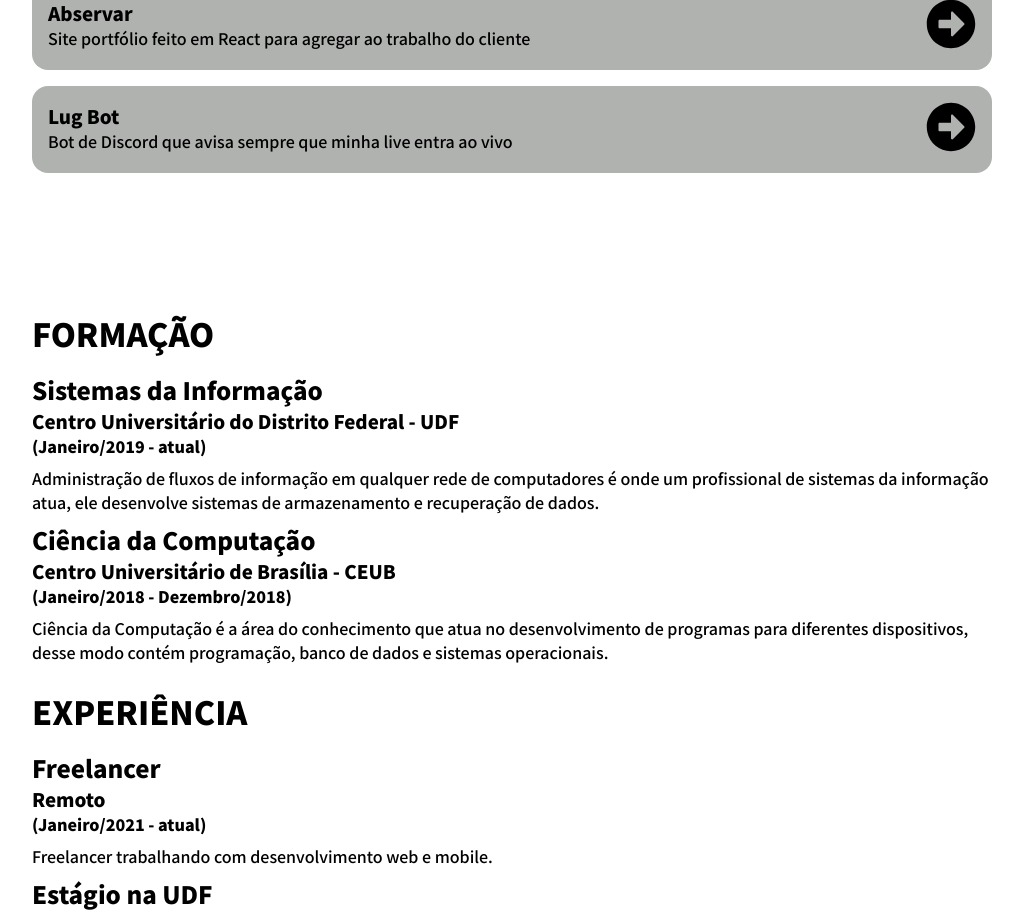
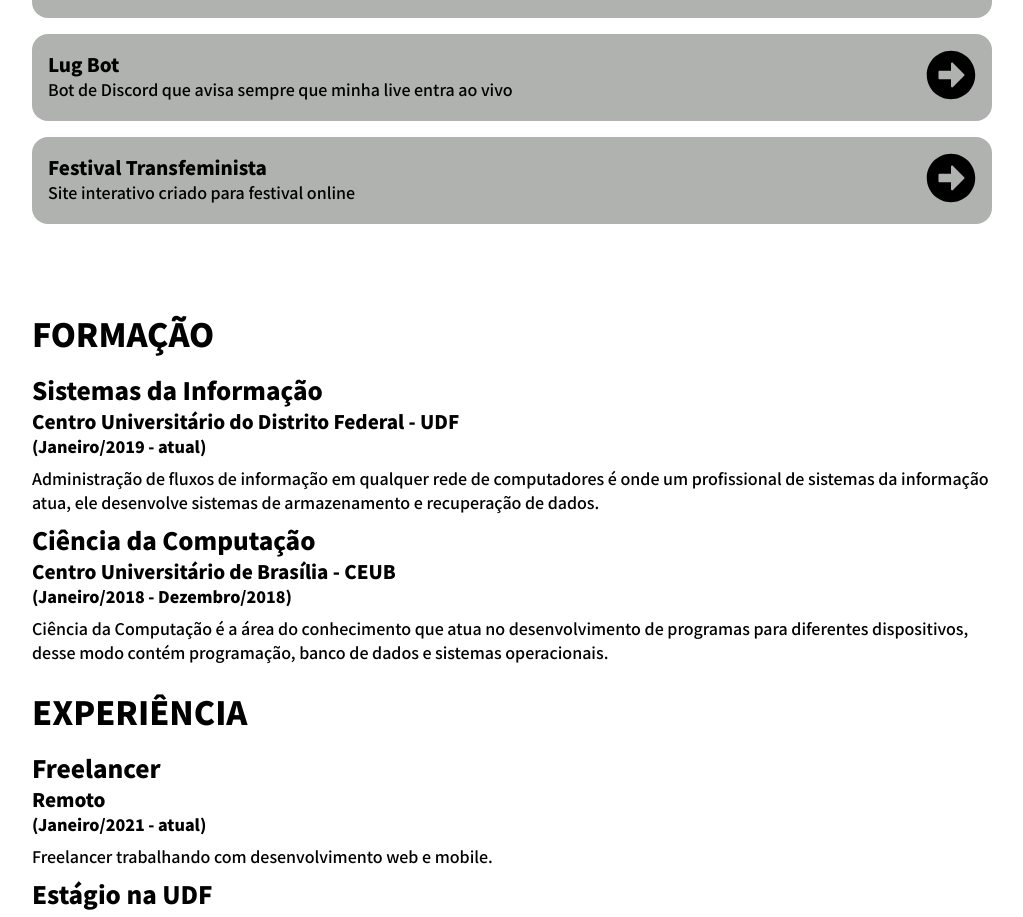
Before and after one commit to lugonpedro/lugon.dev, a React (Create React App) app: page / in a window 1280 px wide. Shown: the part 1900-2817 px from the top of the page, without its empty margins (248-1271 px from the left). Built offline with nearby package versions, Linux system fonts and the light colour scheme.

Commit message:
:sparkles: adding a project

```diff
--- a/src/data/projects.js
+++ b/src/data/projects.js
@@ -3,6 +3,7 @@ import autoescola from "../assets/autoescola.png";
 import mate from "../assets/mate.png";
 import onichan from "../assets/onichan.png";
 import lugbot from "../assets/lugbot.png";
+import festivaltf from "../assets/festivaltf.png";
 
 export const projects = [
   {
@@ -39,8 +40,7 @@ export const projects = [
     imagealt: "Onichan Bot",
     summary:
       "Bot de Discord feito com o Discord JS integrando também a API jikan-node que faz conexão com o My Anime List, sendo capaz de pegar perfis de usuários, animes, mangás, personagens, pessoas, e muitas coisas mais. Projeto open source feito por pura diversão e vontade de aprender tecnologias novas! Caso queira implementar features e participar do projeto entre em contato comigo pelas redes sociais ou o formulário do site.",
-    link:
-      "https://discord.com/oauth2/authorize?client_id=805520334111375410&scope=bot&permissions=8",
+    link: "https://discord.com/oauth2/authorize?client_id=805520334111375410&scope=bot&permissions=8",
     source: "https://github.com/1ugon/bot-onichan",
   },
   {
@@ -65,9 +65,20 @@ export const projects = [
     imagealt: "Lug Bot",
     summary:
       "Bot de Discord feito com o Discord JS integrado a API da Twitch.tv que recebe quando minha live fica ao vivo e avisa no servidor. Projeto open source feito por pura diversão, facilitação e vontade de aprender tecnologias novas!",
-    link:
-      "https://discord.com/oauth2/authorize?client_id=809327272381120533&scope=bot&permissions=8",
+    link: "https://discord.com/oauth2/authorize?client_id=809327272381120533&scope=bot&permissions=8",
     source: "https://github.com/1ugon/lugbot",
+  },
+  {
+    id: 6,
+    slang: "festivaltf",
+    title: "Festival Transfeminista",
+    description: "Site interativo criado para festival online",
+    image: festivaltf,
+    imagealt: "Festival Transfeminista",
+    summary:
+      "Site interativo para festival feito em React, de acordo com as necessidades e vontades do cliente, com o intuito de agregar valor ao festival que ocorre em Coimbra e precisava de um espaço online por questões pandêmicas.",
+    link: "https://www.festivaltransfeminista.com/",
+    source: "https://github.com/1ugon/festivaltf",
   },
 ];
 
```
Also changed, not shown: 1 other file (tests, documents, lock files or other folders).
